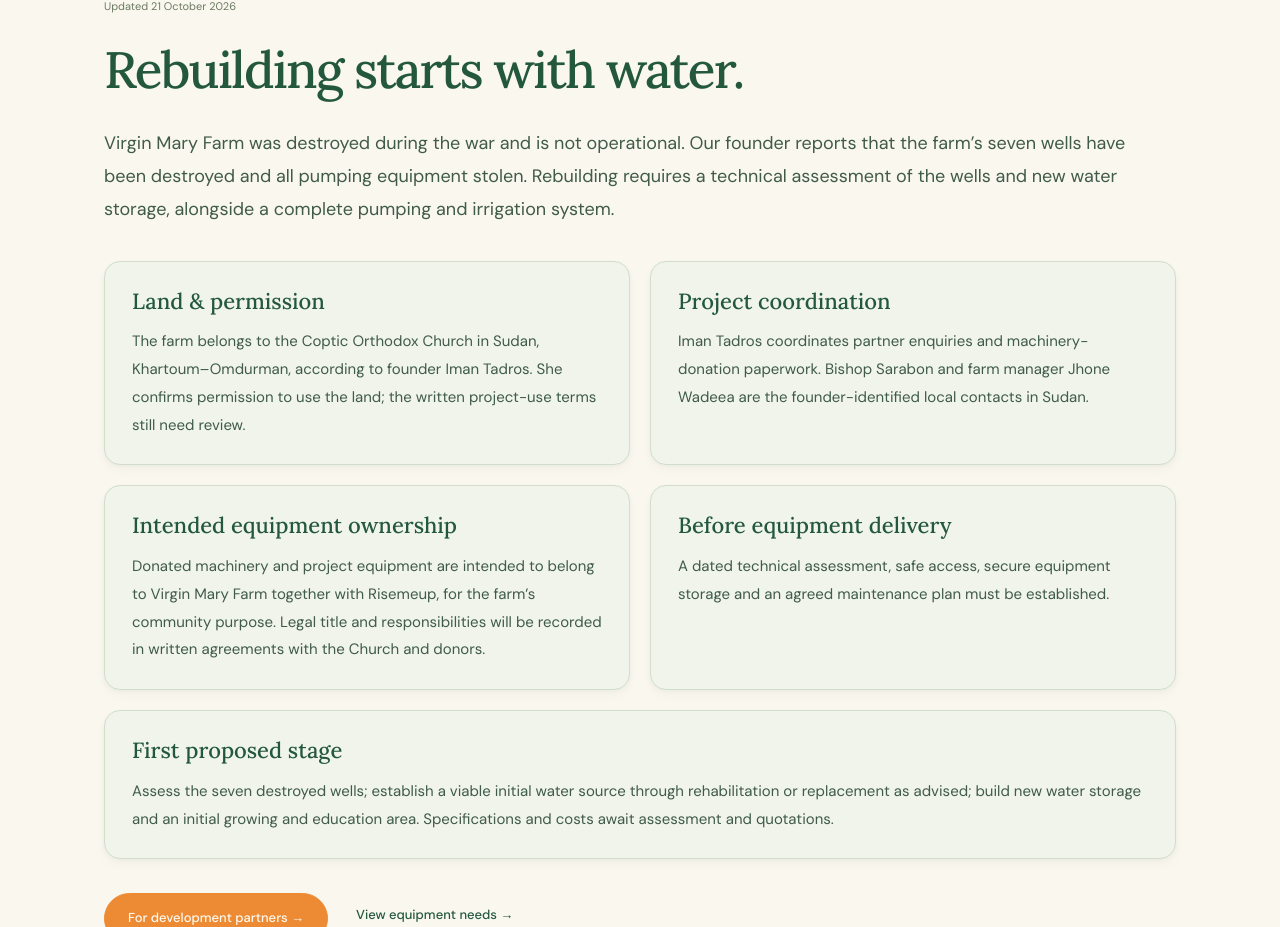
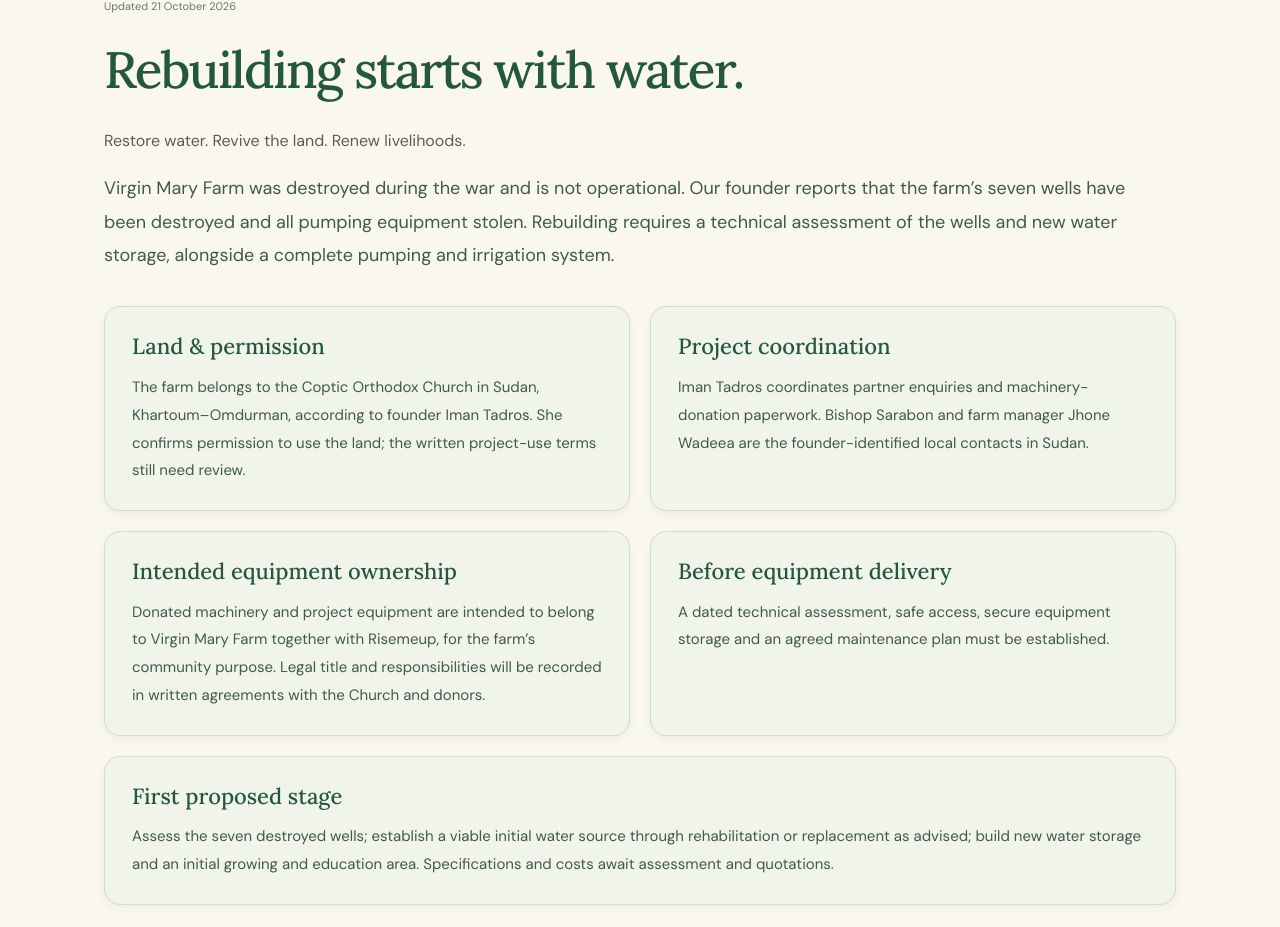
Before and after one commit to Hero988/RiseMeUp, a React (Vite) app: page / in a window 1280 px wide. Shown: the part 6940-7867 px from the top of the page. Built offline with nearby package versions, Linux system fonts and the light colour scheme; a web font is replaced by a local one.

Commit message:
Add approved water restoration and renewed livelihoods slogan

```diff
--- a/src/components/FarmReadiness.tsx
+++ b/src/components/FarmReadiness.tsx
@@ -5,6 +5,7 @@ export default function FarmReadiness() {
         <p className="eyebrow">Farm status and readiness</p>
         <p className="readiness-date">Updated 21 October 2026</p>
         <h3 id="farm-readiness-title">Rebuilding starts with water.</h3>
+        <p className="readiness-slogan">Restore water. Revive the land. Renew livelihoods.</p>
         <p>Virgin Mary Farm was destroyed during the war and is not operational. Our founder reports that the farm’s seven wells have been destroyed and all pumping equipment stolen. Rebuilding requires a technical assessment of the wells and new water storage, alongside a complete pumping and irrigation system.</p>
       </div>
       <dl>
```
